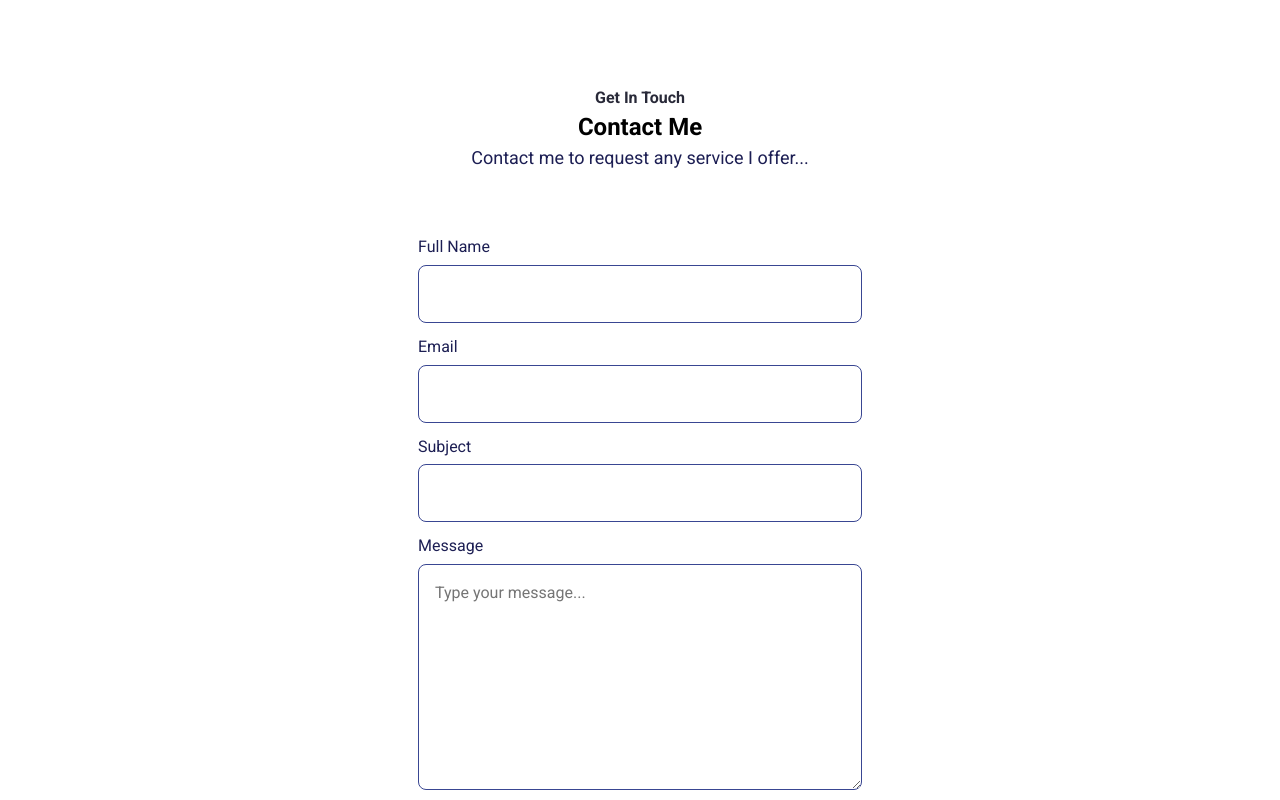
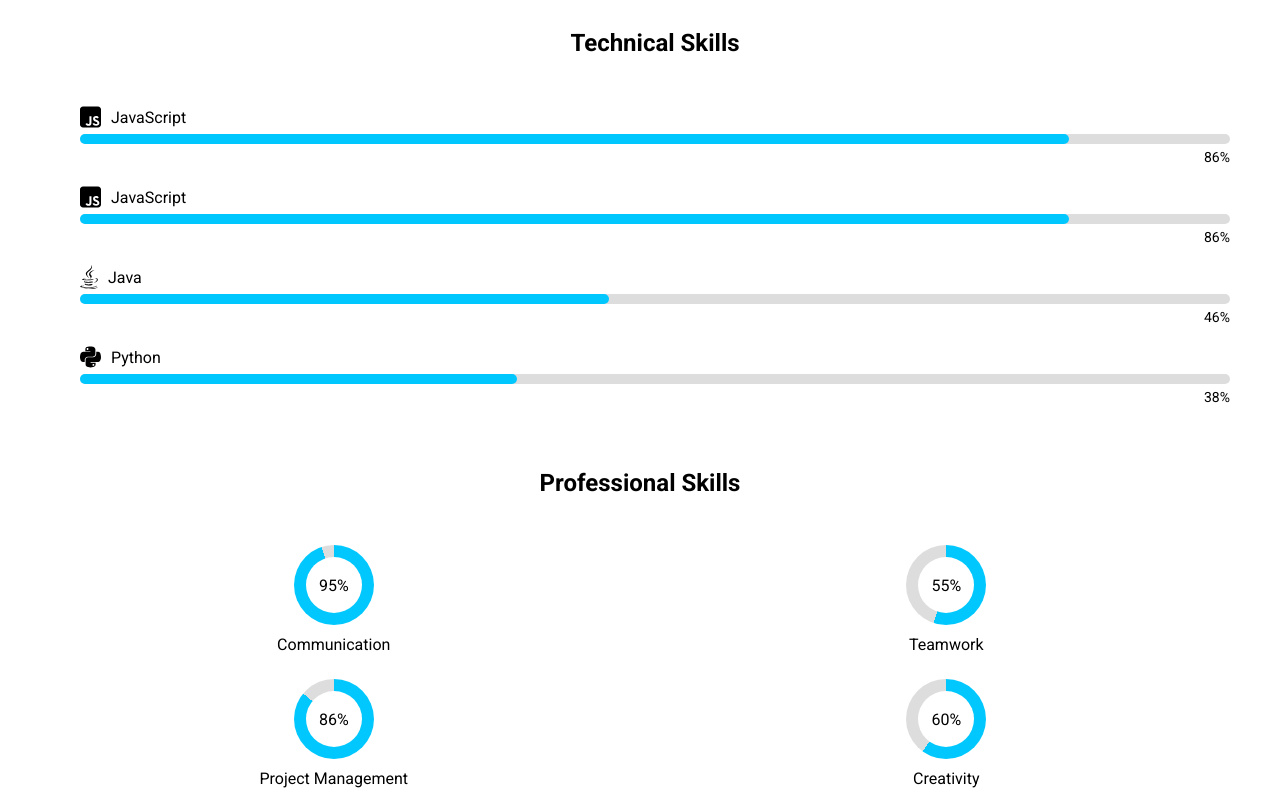
Before and after one commit to arosha619/My_Portfolio, a React (Create React App) app: page / in a window 1280 px wide. Shown: the part 1400-2200 px from the top of the page. Built offline with nearby package versions, Linux system fonts and the light colour scheme.

Commit message:
skills section changed

```diff
--- a/src/Pages/Home/Homescreen/index.jsx
+++ b/src/Pages/Home/Homescreen/index.jsx
@@ -5,12 +5,14 @@ import HeroSection from "../HeroSection";
 import MyPortfolio from "../MyPortfolio";
 import MySkills from "../MySkills";
 import Testimonial from "../Testimonials";
+import SkillsSection from "../Skills/SkillsSection";
 
 export default function Home() {
   return (
     <>
       <HeroSection />
       <AboutMe />
+      <SkillsSection/>
       {/* <MySkills />
       <MyPortfolio />
       <Testimonial /> */}
--- /dev/null
+++ b/src/Pages/Home/Skills/SkillsSection.css
@@ -0,0 +1,145 @@
+.skills-section {
+    display: flex;
+    flex-wrap: wrap;
+    justify-content: space-around;
+    padding: 20px;
+    background-color: #fff;
+    color: #000;
+  }
+
+  .technical-skills,
+  .professional-skills {
+    flex: 1 1 45%;
+    margin: 20px;
+  }
+
+  .technical-skills {
+    max-height: 400px !important;
+    overflow-y: auto !important; /* Enable vertical scrolling */
+    padding-right: 10px;
+    padding-left: 40px;
+    /* border: #00000042 solid ; */
+    border-radius: 1%;
+    overflow: hidden;
+  }
+
+  /* Hide traditional scrollbar */
+  .technical-skills::-webkit-scrollbar {
+    width: 0;
+    height: 0;
+    background: transparent;
+  }
+
+  .technical-skills h2,
+  .professional-skills h2 {
+    text-align: center;
+    margin: 0 auto;
+    padding-bottom: 45px;
+  }
+
+  .skills-list {
+    display: flex;
+    flex-direction: column;
+  }
+
+  .skill-item {
+    display: flex;
+    flex-direction: column;
+    margin-bottom: 20px;
+  }
+
+  .skill-info {
+    display: flex;
+    align-items: center;
+    margin-bottom: 5px;
+  }
+
+  .icon {
+    margin-right: 10px;
+    font-size: 24px;
+  }
+
+  .skill-bar {
+    width: 100%;
+    height: 10px;
+    background-color: #ddd;
+    border-radius: 5px;
+    position: relative;
+  }
+
+  .skill-level {
+    height: 100%;
+    background-color: #00c8ff;
+    border-radius: 5px;
+    animation: loadSkill 1.5s ease-out;
+  }
+
+  .percentage {
+    margin-top: 5px;
+    text-align: right;
+    font-size: 14px;
+  }
+
+  @keyframes loadSkill {
+    from {
+      width: 0;
+    }
+    to {
+      width: 100%;
+    }
+  }
+
+  .professional-skills .circular-skills {
+    display: grid;
+    grid-template-columns: repeat(2, 1fr);
+    gap: 25px; /* Reduce column gap */
+  }
+
+  .circular-skill {
+    display: flex;
+    flex-direction: column;
+    align-items: center;
+  }
+
+  .circular-skill .circle {
+    width: 80px;
+    height: 80px;
+    border-radius: 50%;
+    background: conic-gradient(#00c8ff calc(var(--percentage) * 1%), #ddd calc(var(--percentage) * 1%));
+    display: flex;
+    justify-content: center;
+    align-items: center;
+    position: relative;
+  }
+
+  .circular-skill .circle::before {
+    content: '';
+    width: 70%;
+    height: 70%;
+    background-color: #fff;
+    border-radius: 50%;
+    position: absolute;
+  }
+
+  .circular-skill span {
+    position: absolute;
+    font-size: 1rem;
+    color: #000;
+  }
+
+  .circular-skill p {
+    margin-top: 10px;
+    text-align: center;
+  }
+
+  @media (max-width: 768px) {
+    .skills-section {
+      flex-direction: column;
+      align-items: center;
+    }
+
+    .technical-skills,
+    .professional-skills {
+      flex: 1 1 100%;
+    }
+  }
--- /dev/null
+++ b/src/Pages/Home/Skills/SkillsSection.jsx
@@ -0,0 +1,99 @@
+import React from 'react';
+import './SkillsSection.css';
+import { FontAwesomeIcon } from '@fortawesome/react-fontawesome';
+import { faJsSquare, faJava, faPython, faPhp } from '@fortawesome/free-brands-svg-icons';
+
+const SkillsSection = () => {
+  return (
+    <section id="mySkills">
+    <div className="skills-section">
+      <div className="technical-skills">
+        <h2>Technical Skills</h2>
+        <div className="skills-list">
+          <div className="skill-item">
+            <div className="skill-info">
+              <FontAwesomeIcon icon={faJsSquare} className="icon" />
+              <span>JavaScript</span>
+            </div>
+            <div className="skill-bar">
+              <div className="skill-level" style={{ width: '86%' }}></div>
+            </div>
+            <span className="percentage">86%</span>
+          </div>
+          <div className="skill-item">
+            <div className="skill-info">
+              <FontAwesomeIcon icon={faJsSquare} className="icon" />
+              <span>JavaScript</span>
+            </div>
+            <div className="skill-bar">
+              <div className="skill-level" style={{ width: '86%' }}></div>
+            </div>
+            <span className="percentage">86%</span>
+          </div>
+          <div className="skill-item">
+            <div className="skill-info">
+              <FontAwesomeIcon icon={faJava} className="icon" />
+              <span>Java</span>
+            </div>
+            <div className="skill-bar">
+              <div className="skill-level" style={{ width: '46%' }}></div>
+            </div>
+            <span className="percentage">46%</span>
+          </div>
+          <div className="skill-item">
+            <div className="skill-info">
+              <FontAwesomeIcon icon={faPython} className="icon" />
+              <span>Python</span>
+            </div>
+            <div className="skill-bar">
+              <div className="skill-level" style={{ width: '38%' }}></div>
+            </div>
+            <span className="percentage">38%</span>
+          </div>
+          <div className="skill-item">
+            <div className="skill-info">
+              <FontAwesomeIcon icon={faPhp} className="icon" />
+              <span>PHP</span>
+            </div>
+            <div className="skill-bar">
+              <div className="skill-level" style={{ width: '17%' }}></div>
+            </div>
+            <span className="percentage">17%</span>
+          </div>
+        </div>
+      </div>
+      <div className="professional-skills">
+        <h2>Professional Skills</h2>
+        <div className="circular-skills">
+          <div className="circular-skill">
+            <div className="circle" style={{ '--percentage': 95 }}>
+              <span>95%</span>
+            </div>
+            <p>Communication</p>
+          </div>
+          <div className="circular-skill">
+            <div className="circle" style={{ '--percentage': 55 }}>
+              <span>55%</span>
+            </div>
+            <p>Teamwork</p>
+          </div>
+          <div className="circular-skill">
+            <div className="circle" style={{ '--percentage': 86 }}>
+              <span>86%</span>
+            </div>
+            <p>Project Management</p>
+          </div>
+          <div className="circular-skill">
+            <div className="circle" style={{ '--percentage': 60 }}>
+              <span>60%</span>
+            </div>
+            <p>Creativity</p>
+          </div>
+        </div>
+      </div>
+    </div>
+    </section>
+  );
+}
+
+export default SkillsSection;
```
